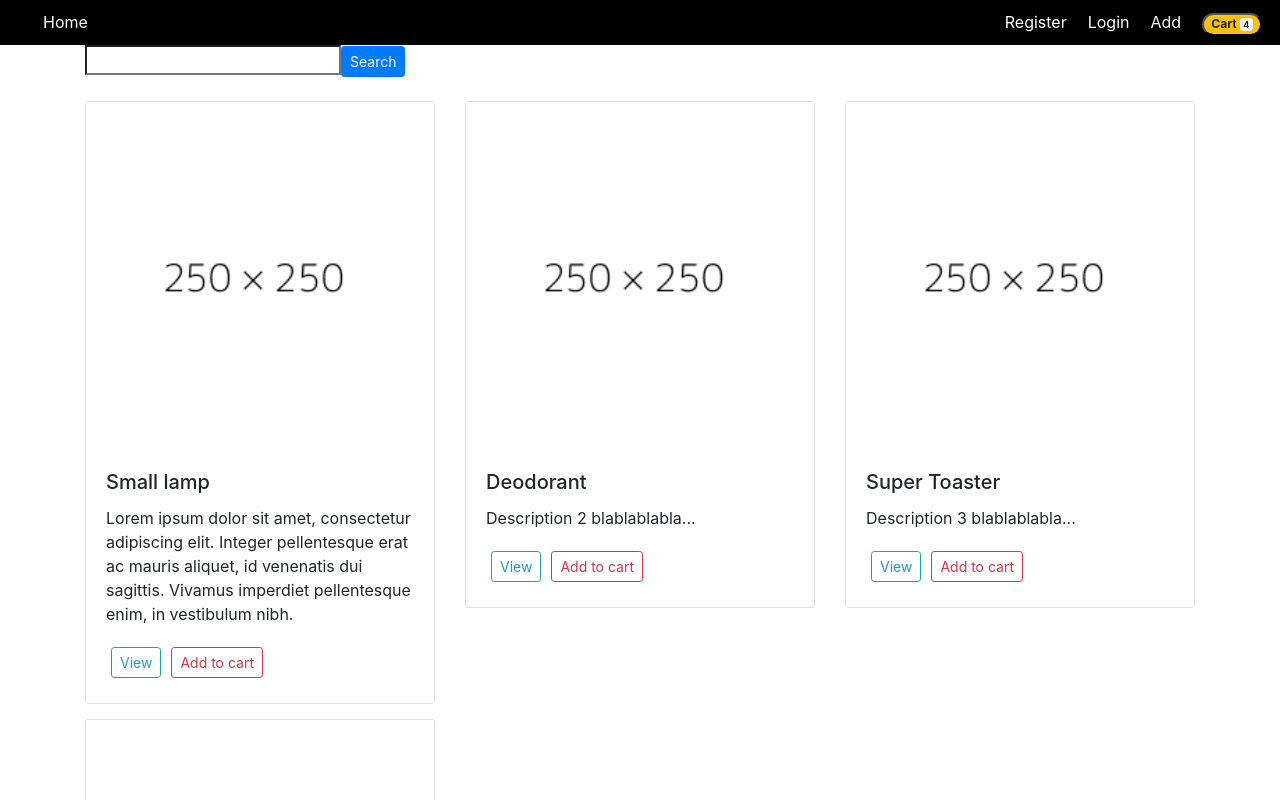
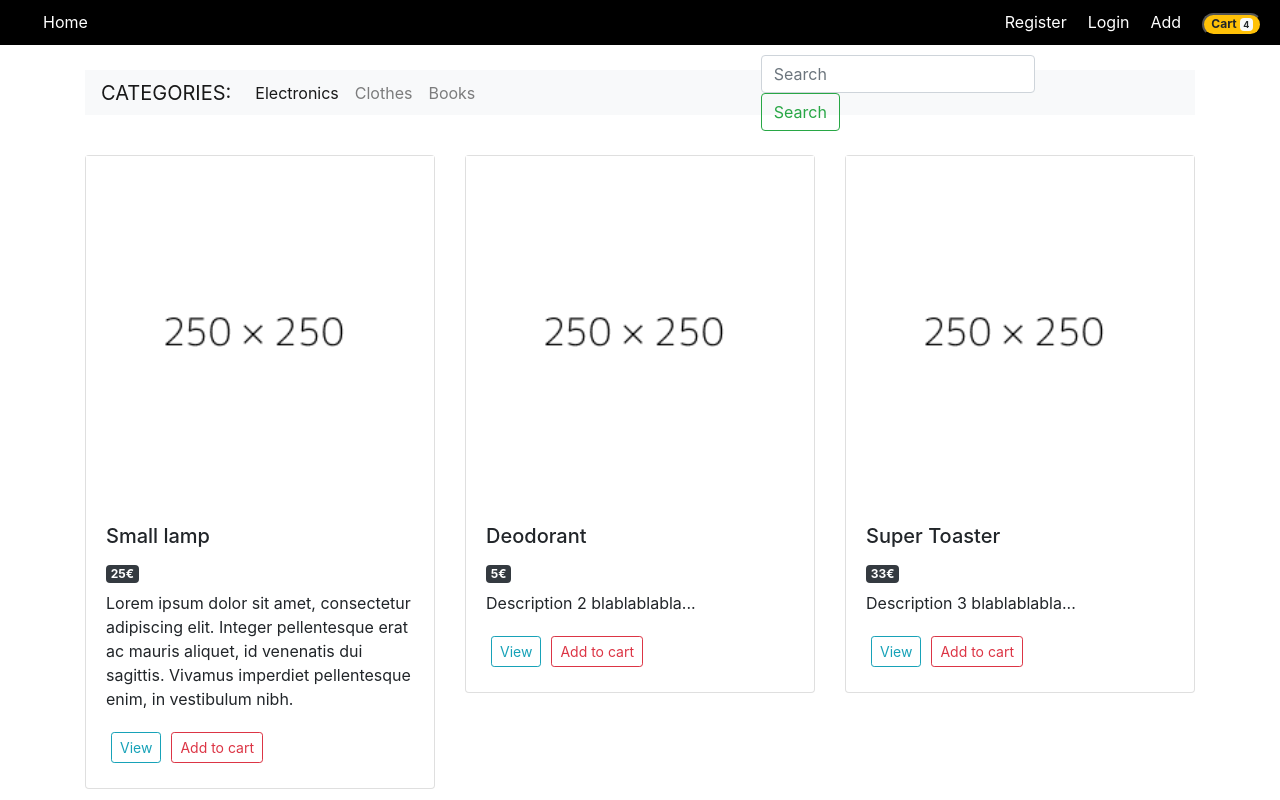
Before and after one commit to tolo530/ITUe, a React (Create React App) app in the folder TradeApp/: page / in a window 1280 px wide. Shown: the top 800 px of the page. Built offline with nearby package versions, Linux system fonts and the light colour scheme.

Commit message:
category, search

```diff
--- a/TradeApp/src/App.css
+++ b/TradeApp/src/App.css
@@ -62,3 +62,11 @@
 .card {
   margin-bottom: 15px;
 }
+
+/* form {
+  margin: 0;
+} */
+.bg-light{
+  margin-top: 25px;
+  margin-bottom: 40px;
+}
--- /dev/null
+++ b/TradeApp/src/components/CategoryNav.js
@@ -0,0 +1,38 @@
+import React from 'react';
+
+
+function Category() {
+
+    return (
+
+
+        <nav class="navbar navbar-expand-lg navbar-light bg-light">
+            <a class="navbar-brand" href="#">CATEGORIES:</a>
+            <button class="navbar-toggler" type="button" data-toggle="collapse" data-target="#navbarTogglerDemo02" aria-controls="navbarTogglerDemo02" aria-expanded="false" aria-label="Toggle navigation">
+                <span class="navbar-toggler-icon"></span>
+            </button>
+
+            <div class="collapse navbar-collapse" id="navbarTogglerDemo02">
+                <ul class="navbar-nav mr-auto mt-2 mt-lg-0">
+                    <li class="nav-item active">
+                        <a class="nav-link" href="#">Electronics <span class="sr-only">(current)</span></a>
+                    </li>
+                    <li class="nav-item">
+                        <a class="nav-link" href="#">Clothes</a>
+                    </li>
+                    <li class="nav-item">
+                        <a class="nav-link" href="#">Books</a>
+                    </li>
+                </ul>
+                <form class="form-inline my-2 my-lg-0">
+                    <input class="form-control" type="search" placeholder="Search" />
+                    <button class="btn btn-outline-success my-2 my-sm-0" type="submit">Search</button>
+                </form>
+            </div>
+        </nav>
+
+    );
+
+  }
+
+  export default Category;
--- a/TradeApp/src/components/pages/Home.js
+++ b/TradeApp/src/components/pages/Home.js
@@ -5,6 +5,7 @@
 import Header from '../../components/Header';
 //import image from '../pages/vga.png';
 import image from '../../images/placeholder.png';
+import Category from '../CategoryNav';
 
 
 
@@ -25,10 +26,10 @@
         <img src={image} key={i} />
         <div className="card-body">
           <h5 className="card-title">{items.title}</h5>
+          <h4 className="badge badge-dark">{items.price+"€"}</h4>
           <p className="card-text">{items.description}</p>
           <button type="button" className="button-wrapper btn btn-outline-info btn-sm">View</button>
           <button type="button" className="button-wrapper btn btn-outline-danger btn-sm">Add to cart</button>
-
         </div>
       </div>
       </div>
@@ -39,8 +40,7 @@
 
       <div className="Home">
         <div className = "container">
-          <input type="search"></input>
-          <button className="btn btn-primary btn-sm">Search</button>
+          <Category />
           <div className="row mt-4">
             {items}
           </div>
```
Also changed, not shown: TradeApp/src/components/pages/SingleItem.js (added, +27 -0 lines).
